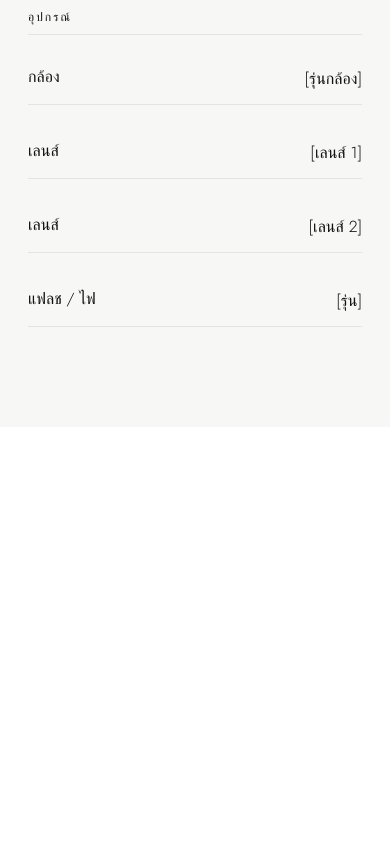
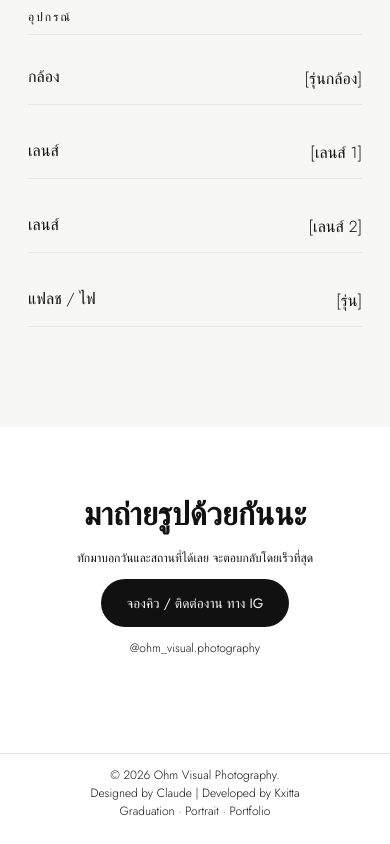
Before and after one commit to kxitta00/ohm_visual-portfolio, a website built with Vite: page index.html in a window 390 px wide. Shown: the part 6102-6946 px from the top of the page. Before the commit the page ends 6529 px from the top, so only its background shows below. Built offline with nearby package versions, Linux system fonts and the light colour scheme; a web font is replaced by a local one.

Commit message:
feat: complete portfolio landing page layout with full responsive design

```diff
--- a/index.html
+++ b/index.html
@@ -190,12 +190,24 @@
     </section>
     <!-- Contact ติดต่อ -->
     <section class="cta" id="contact">
-      <div class="container cta-container"></div>
+      <div class="container cta-container">
+        <h2 class="cta-title">มาถ่ายรูปด้วยกันนะ</h2>
+        <p class="cta-desc">ทักมาบอกวันและสถานที่ได้เลย จะตอบกลับโดยเร็วที่สุด</p>
+        <a href="https://www.instagram.com/ohm_visual.photography/" target="_blank" rel="noopener noreferrer"
+          class="cta-btn">จองคิว / ติดต่องาน
+          ทาง IG</a>
+        <span class="cta-ig-contact">@ohm_visual.photography</span>
+      </div>
     </section>
   </main>
   <!-- Footer -->
   <footer>
-    <div class="footer-container"></div>
+    <div class="container footer-container">
+      <span class="footer-copy">© 2026 Ohm Visual Photography.<br> Designed by Claude |
+        <a href="https://www.instagram.com/kxittamet.r/" target="_blank" rel="noopener noreferrer"
+          class="kxitta-link">Developed by Kxitta</a></span>
+      <span class="footer-catagory">Graduation · Portrait · Portfolio</span>
+    </div>
   </footer>
   <script type="module" src="/src/main.ts"></script>
 </body>
--- a/src/main.ts
+++ b/src/main.ts
@@ -5,6 +5,7 @@ const btnMenu = document.querySelector<HTMLButtonElement>('#menu-btn');
 const nav = document.querySelector<HTMLElement>('#nav-links');
 const allLinks = document.querySelectorAll('#nav-links a');
 
+if (btnMenu && nav) {
   btnMenu.addEventListener('click', () => {
     nav.classList.toggle('is-open')
     if (nav.classList.contains('is-open')) {
@@ -20,3 +21,4 @@ allLinks.forEach((link) => {
       btnMenu.textContent = '☰'
     });
   });
+}
--- a/src/style.css
+++ b/src/style.css
@@ -434,7 +434,75 @@ a {
 }
 
 /* About */
+/* Contact */
+.cta {
+  padding: 64px 0 96px;
+  background-color: var(--bg-primary);
+}
+
+.cta-container {
+  display: flex;
+  flex-direction: column;
+  justify-content: center;
+  align-items: center;
+  gap: 12px;
+}
+
+.cta-title {
+  font-size: 2rem;
+  color: var(--text-primary);
+}
+
+.cta-desc {
+  font-size: 0.75rem;
+  color: var(--text-primary);
+  font-weight: 300;
+}
+
+.cta-btn {
+  font-size: 0.85rem;
+  padding: 14px 26px;
+  border-radius: 999px;
+  color: var(--btn-text);
+  background-color: var(--btn-bg);
+  cursor: pointer;
+  transition: 0.3s ease;
+}
+
+.cta-btn:hover {
+  opacity: 0.85;
+}
+
+.cta-ig-contact {
+  font-weight: 300;
+  font-size: 0.75rem;
+}
+
+/* Contact */
 /* --- Main */
+/* Footer  */
+.footer-container {
+  border-top: 1px solid var(--border-light);
+  display: flex;
+  flex-direction: column;
+  text-align: center;
+  justify-content: space-between;
+  align-items: center;
+  padding-top: 12px;
+  margin-bottom: 24px;
+}
+
+.footer-copy {
+  font-size: 0.75rem;
+  font-weight: 300;
+}
+
+.footer-catagory {
+  font-size: 0.75rem;
+  font-weight: 300;
+}
+
+/* Footer  */
 
 @media (min-width: 768px) {
   .header-container {
@@ -564,6 +632,41 @@ a {
   .equipment-title {
     font-size: 0.75rem;
   }
+
+  .cta-container {
+    padding: 40px 140px;
+    gap: 24px;
+  }
+
+  .cta-btn {
+    font-weight: 300;
+    font-size: 1.1rem;
+    padding: 20px 46px;
+  }
+
+  .cta-title {
+    font-size: 3.5rem;
+  }
+
+  .cta-desc {
+    font-size: 1rem;
+  }
+
+  .cta-ig-contact {
+    font-size: 0.85rem;
+  }
+
+  .footer-container {
+    padding: 20px 0px;
+  }
+
+  .footer-copy {
+    font-size: 0.75rem;
+  }
+
+  .footer-catagory {
+    font-size: 0.75rem;
+  }
 }
 
 @media (min-width: 1200px) {
```
Lines whose indentation alone changed are shown as unchanged.
